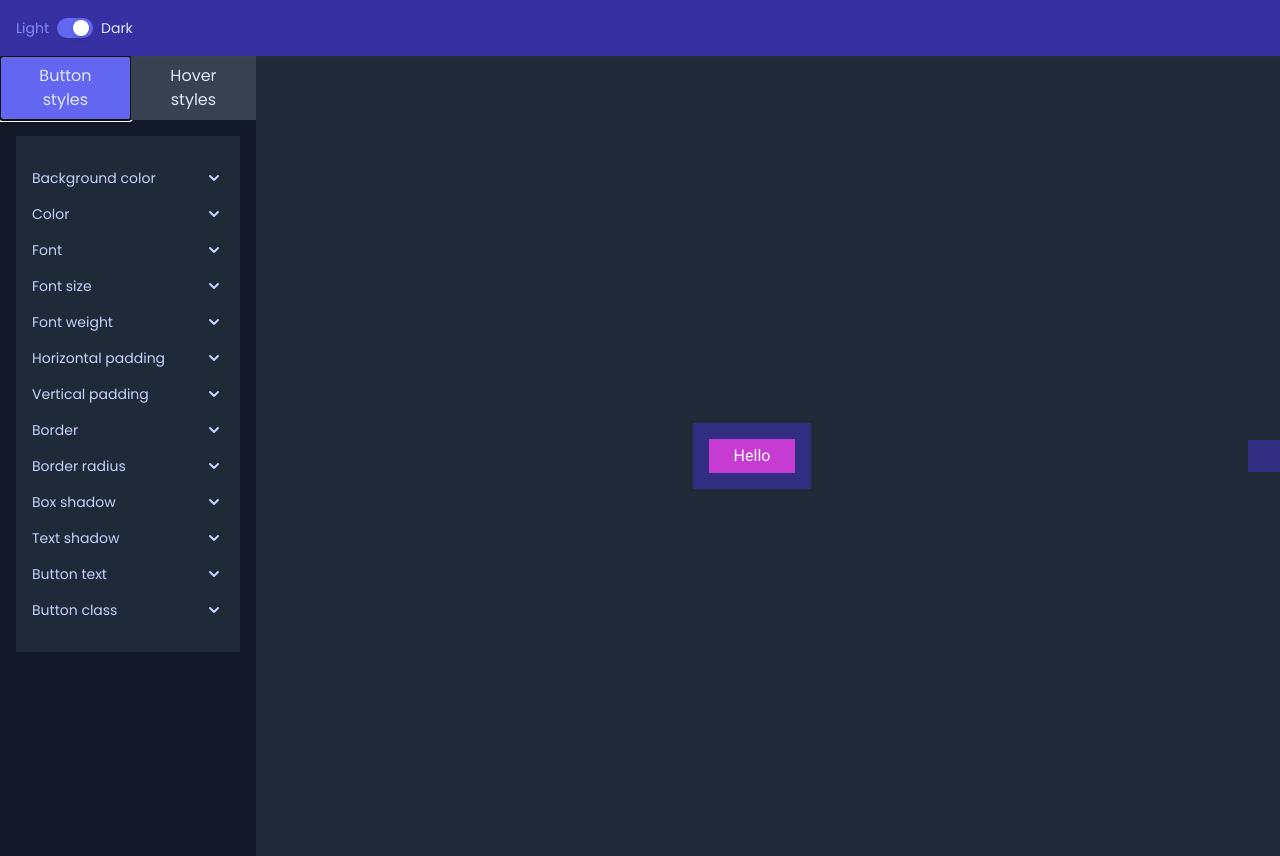
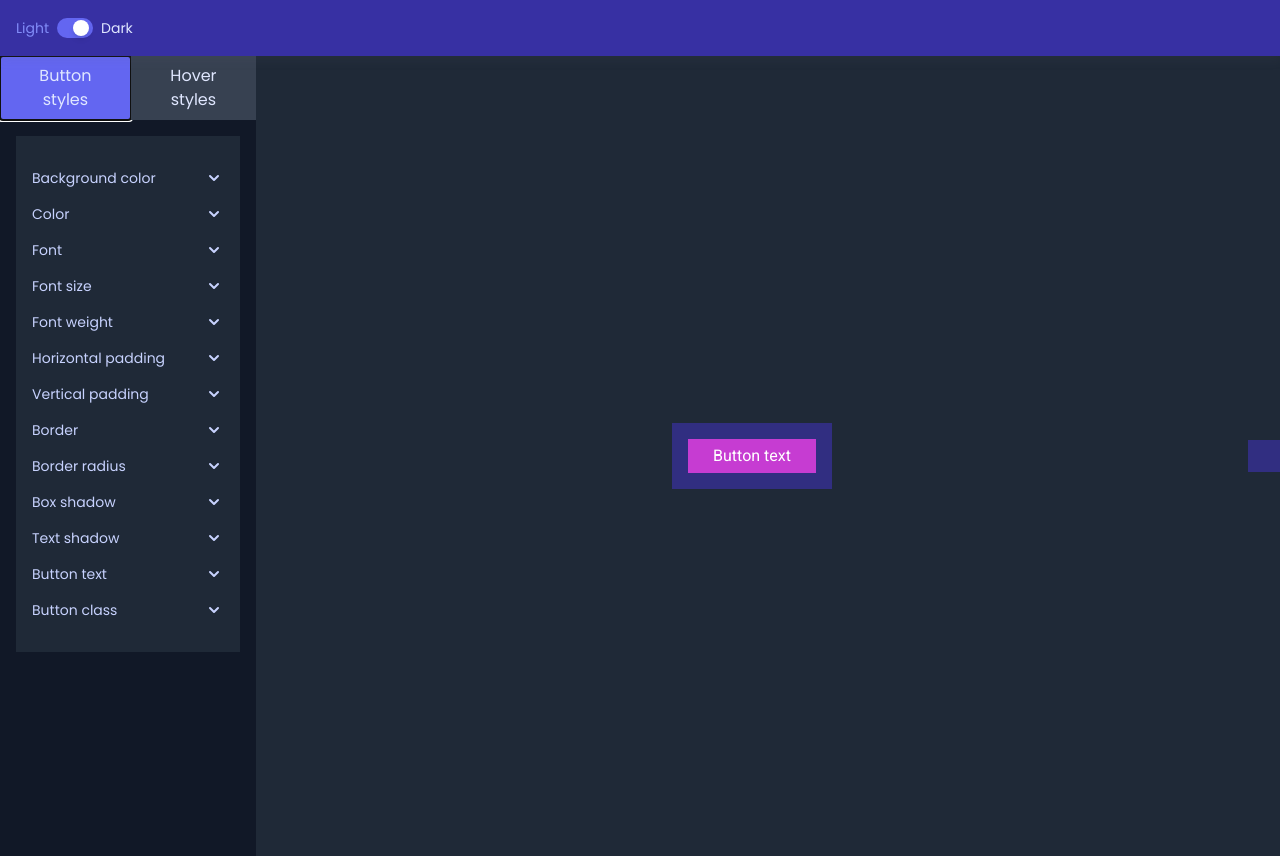
Before and after one commit to donkageorgieva/Style-A-Button, a React (Create React App) app: page / in a window 1280 px wide. Built offline with nearby package versions, Linux system fonts and the light colour scheme.

Commit message:
feat: change button text

```diff
--- a/src/components/Layout/Controlls/Control/Control.js
+++ b/src/components/Layout/Controlls/Control/Control.js
@@ -79,9 +79,14 @@ const Control = (props) => {
             }}
             currValue={currControl.value}
           />
-        ) : (
-          <input></input>
-        )}
+        ) : props.input ? (
+          <input
+            onChange={(e) => {
+              addStyle(e.target.value);
+            }}
+            value={currControl.value}
+          ></input>
+        ) : null}
       </div>
     </div>
   );
--- a/src/components/Layout/Controlls/Controlls-Group.js
+++ b/src/components/Layout/Controlls/Controlls-Group.js
@@ -12,6 +12,7 @@ const Controlls = () => {
         color={option.element.color && true}
         slider={option.element.slider && true}
         dropdown={option.element.dropdown && true}
+        input={option.element.input && true}
         unit={option.unit}
       />
     );
--- a/src/components/Layout/Preview-Window/Preview-Window.js
+++ b/src/components/Layout/Preview-Window/Preview-Window.js
@@ -1,11 +1,15 @@
 import useButtonStyles from "../../../hooks/useButtonStyles";
+import { useSelector } from "react-redux";
 const PreviewWindow = (props) => {
   const buttonStyles = useButtonStyles();
-
-  console.log(buttonStyles);
+  const buttonText = useSelector((state) =>
+    state.reducer.options.find(
+      (option) => option.name.trim() === "Button text".trim()
+    )
+  );
   return (
     <div className="dark:bg-indigo-900 p-4">
-      <button style={buttonStyles}>Hello</button>
+      <button style={buttonStyles}>{buttonText.value}</button>
     </div>
   );
 };
--- a/src/store/button-styles.js
+++ b/src/store/button-styles.js
@@ -165,7 +165,6 @@ const buttonStyleSlice = createSlice({
       const currValue = state.options.find(
         (option) => option.name.trim() === action.payload.name.trim()
       );
-      console.log(action.payload.value);
       currValue.value = action.payload.value;
     },
   },
```
